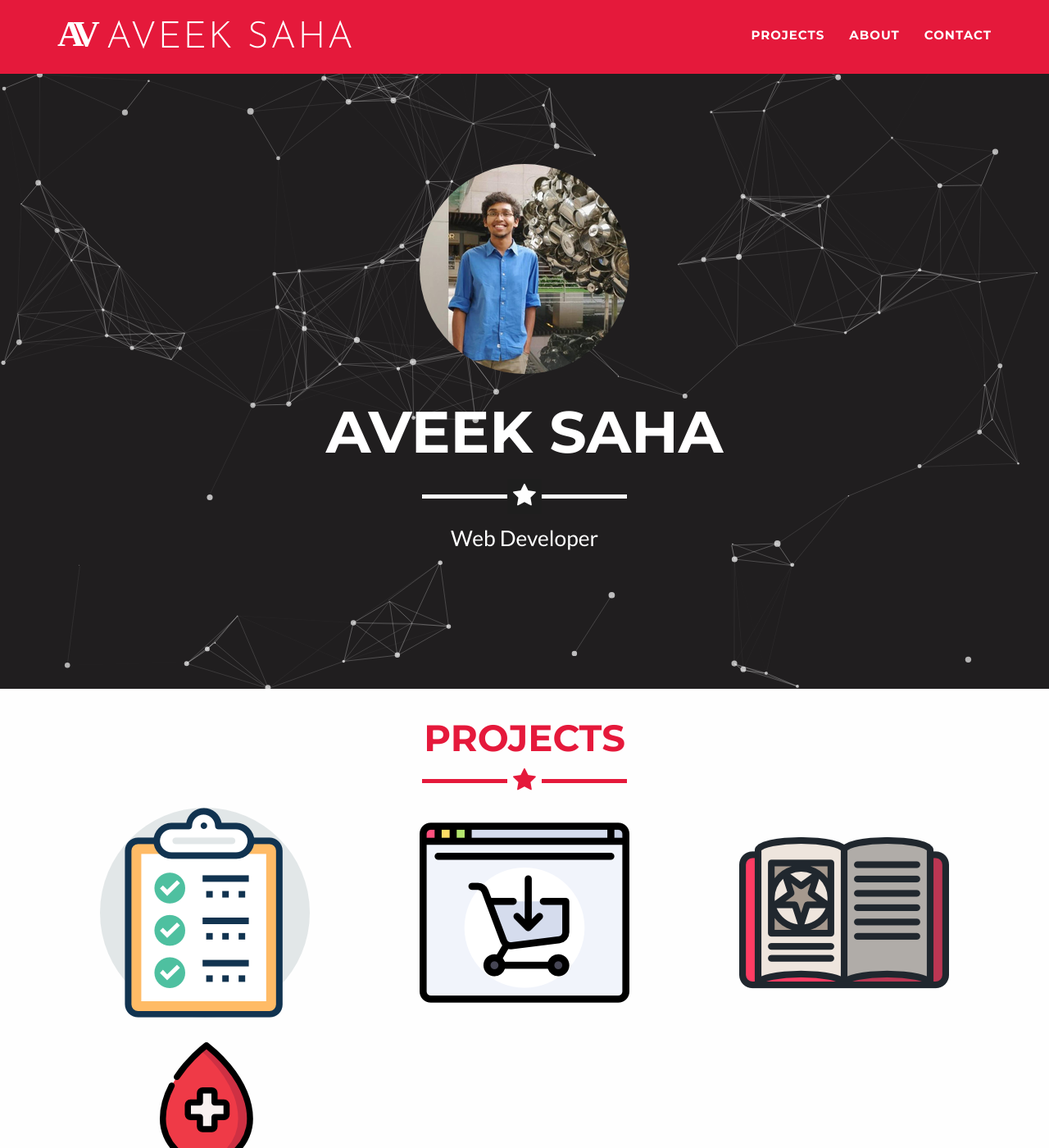
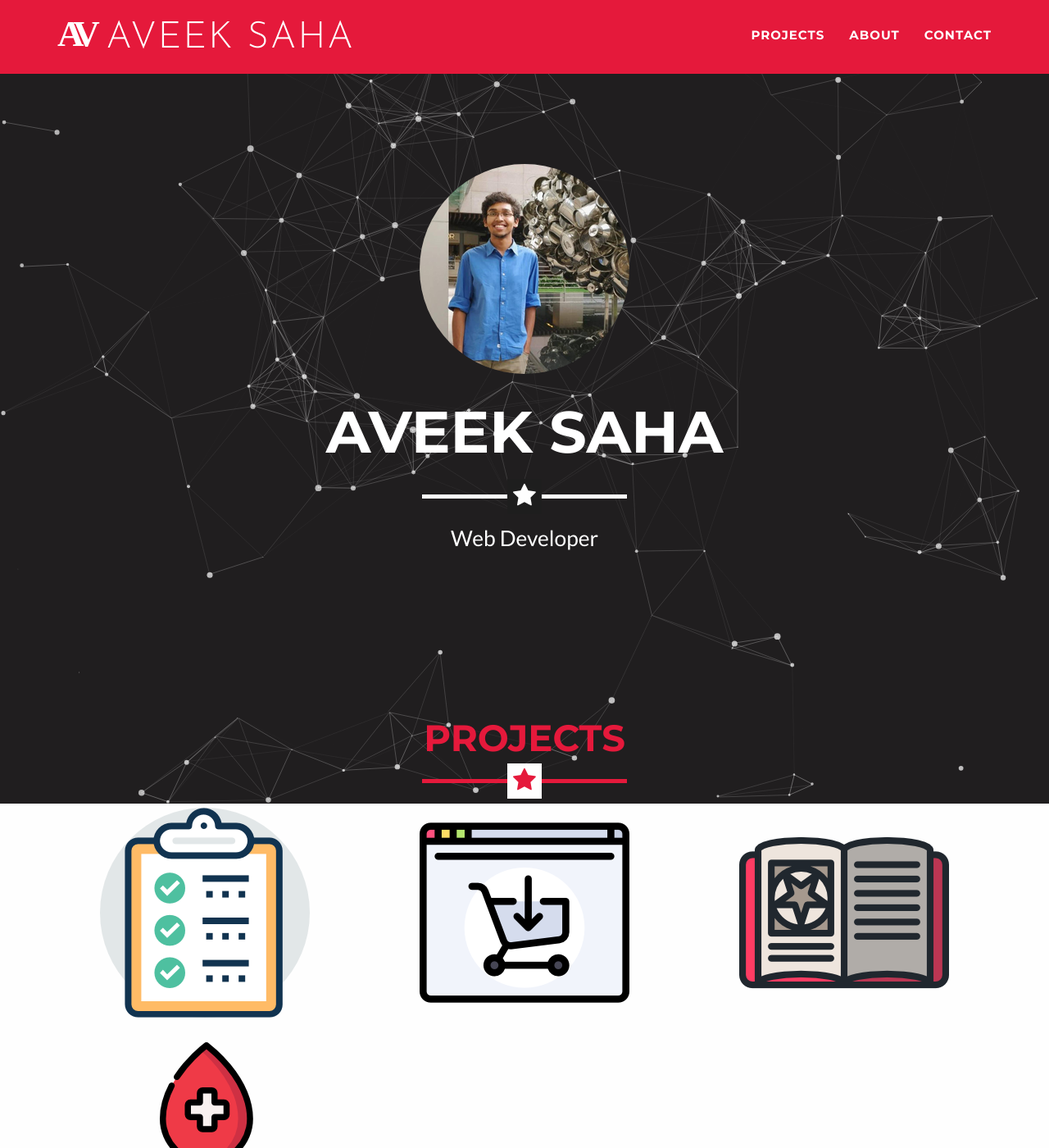
Before and after one commit to Aveek-Saha/Aveek-Saha.github.io, a Jekyll site: the page built from index.html, in a window 1280 px wide and 1400 px high. Shown: the whole window at 82% size. Built offline with Jekyll 4.4.1, drawn with Linux system fonts in a browser that asks for light colours; some web fonts are replaced.

Commit message:
Update main.css

```diff
--- a/_includes/css/main.css
+++ b/_includes/css/main.css
@@ -171,7 +171,7 @@ canvas{
         margin-top: 1.5%;
     }
     #particles-js{
-    width: 100%; height: 60%;
+    width: 100%; height: 70%;
     }
 }
 
```
